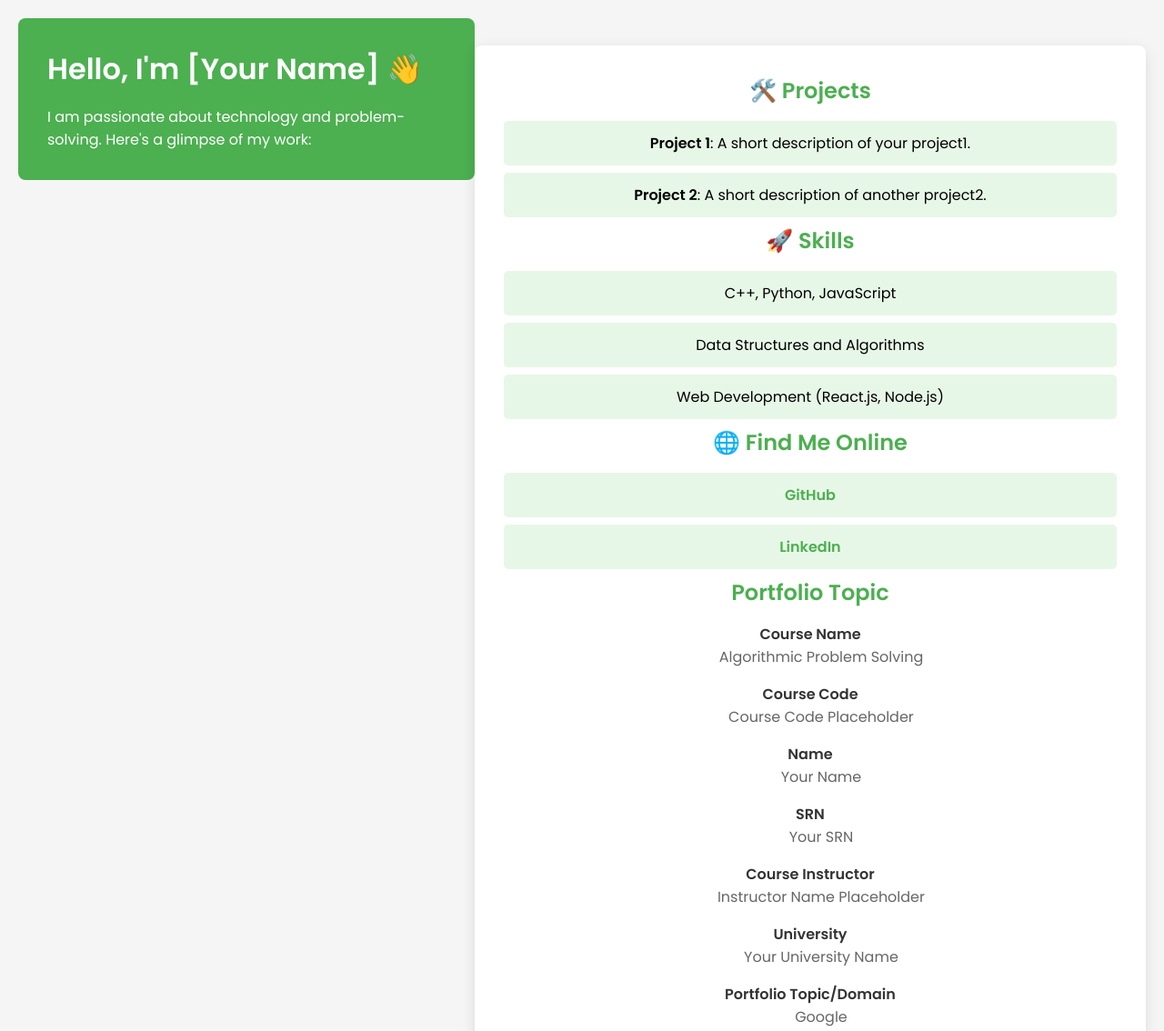
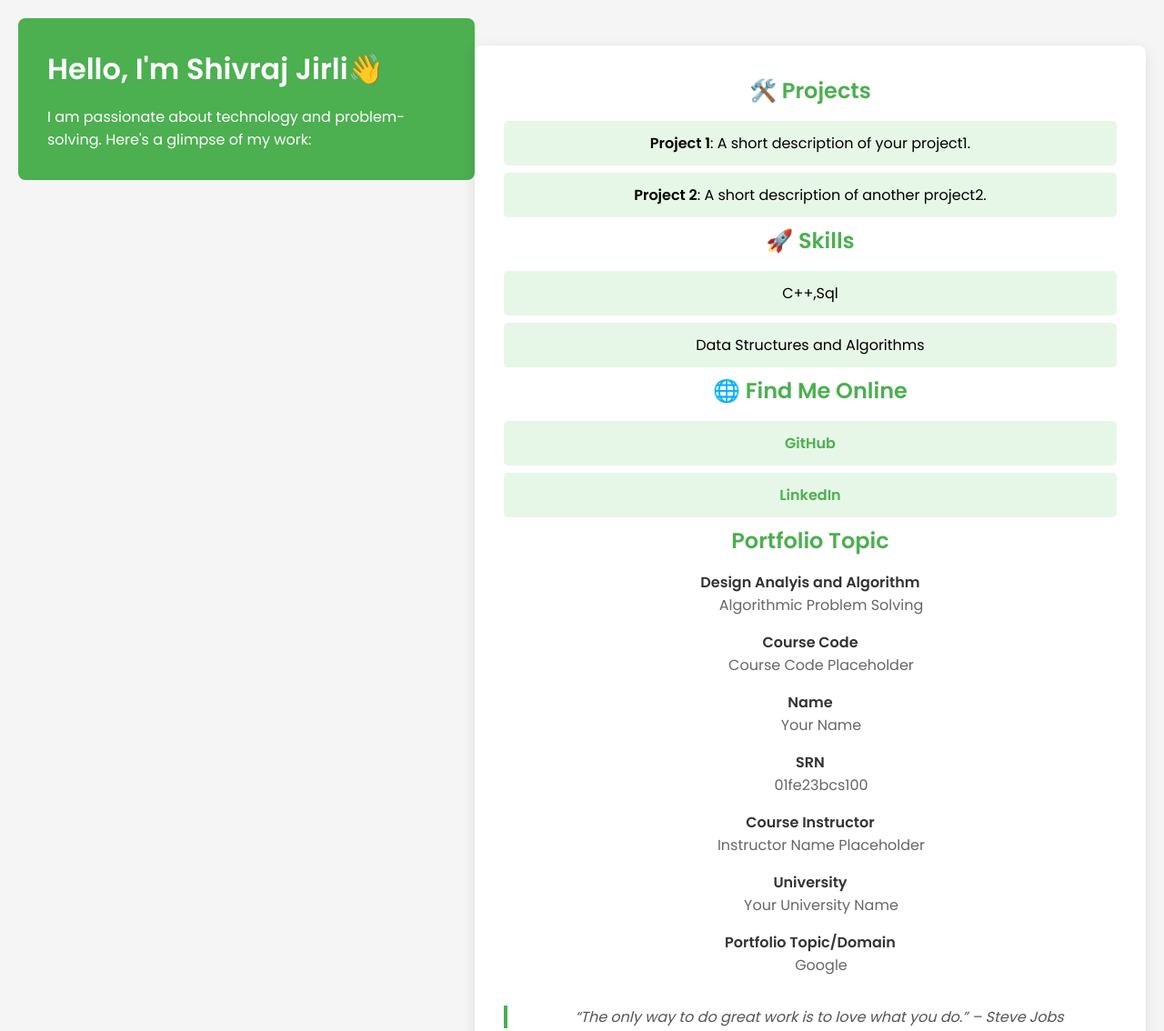
Before and after one commit to ShivrajJirli/portfolio.github.io, a plain HTML site: page index.html in a window 1280 px wide. Shown: the top 1134 px of the page at 91% size. Drawn offline with Linux system fonts and the light colour scheme.

Commit message:
Update index.html

```diff
--- a/index.html
+++ b/index.html
@@ -9,7 +9,7 @@
 </head>
 <body>
     <header>
-        <h1>Hello, I'm [Your Name] 👋</h1>
+        <h1>Hello, I'm Shivraj Jirli👋</h1>
         <p>I am passionate about technology and problem-solving. Here's a glimpse of my work:</p>
     </header>
 
@@ -22,9 +22,8 @@
 
         <h2>🚀 Skills</h2>
         <ul>
-            <li>C++, Python, JavaScript</li>
+            <li>C++,Sql</li>
             <li>Data Structures and Algorithms</li>
-            <li>Web Development (React.js, Node.js)</li>
         </ul>
 
         <h2>🌐 Find Me Online</h2>
@@ -35,7 +34,7 @@
 
         <h2>Portfolio Topic</h2>
         <dl>
-            <dt>Course Name</dt>
+            <dt>Design Analyis and Algorithm</dt>
             <dd>Algorithmic Problem Solving</dd>
 
             <dt>Course Code</dt>
@@ -45,7 +44,7 @@
             <dd>Your Name</dd>
 
             <dt>SRN</dt>
-            <dd>Your SRN</dd>
+            <dd>01fe23bcs100</dd>
 
             <dt>Course Instructor</dt>
             <dd>Instructor Name Placeholder</dd>
```
